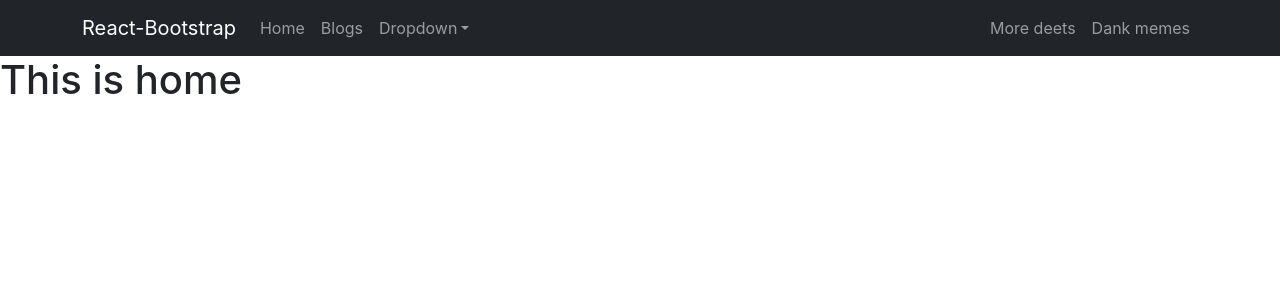
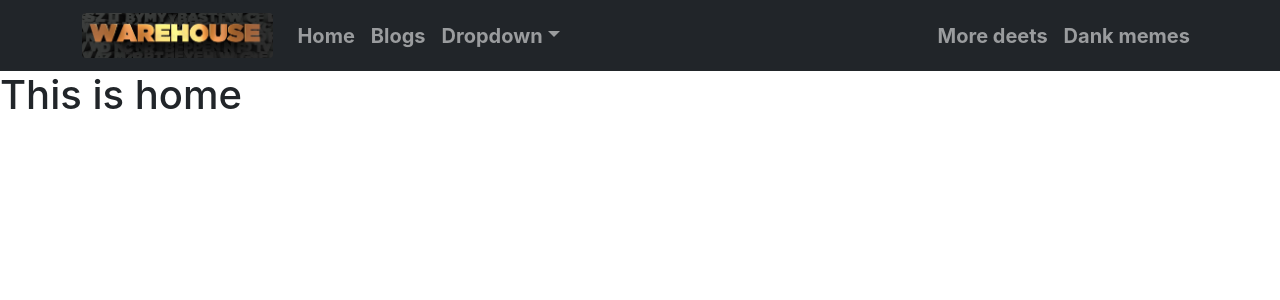
Before and after one commit to dipankar11137/warehouse-management-client-side, a React (Create React App) app: page / in a window 1280 px wide. Shown: the top 300 px of the page. Built offline with nearby package versions, Linux system fonts and the light colour scheme.

Commit message:
style nabbar

```diff
--- a/src/Components/Pages/Shared/Header/Header.js
+++ b/src/Components/Pages/Shared/Header/Header.js
@@ -1,13 +1,14 @@
 import React from 'react';
 import { Container, Nav, Navbar, NavDropdown } from 'react-bootstrap';
+import warehouse from '../../../../Images/warehouse.jpg'
 import { Link } from 'react-router-dom';
 
 const Header = () => {
     return (
-        <div>
+        <div className='fs-5 fw-bold'>
             <Navbar collapseOnSelect expand="lg" bg="dark" variant="dark">
                 <Container>
-                    <Navbar.Brand as={Link} to='/'>React-Bootstrap</Navbar.Brand>
+                    <Navbar.Brand as={Link} to='/'><img className='rounded mt-' style={{ height: 45 }} src={warehouse} alt="" /></Navbar.Brand>
                     <Navbar.Toggle aria-controls="responsive-navbar-nav" />
                     <Navbar.Collapse id="responsive-navbar-nav">
                         <Nav className="me-auto">
```
Also changed, not shown: src/Images/warehouse.jpg (added).
